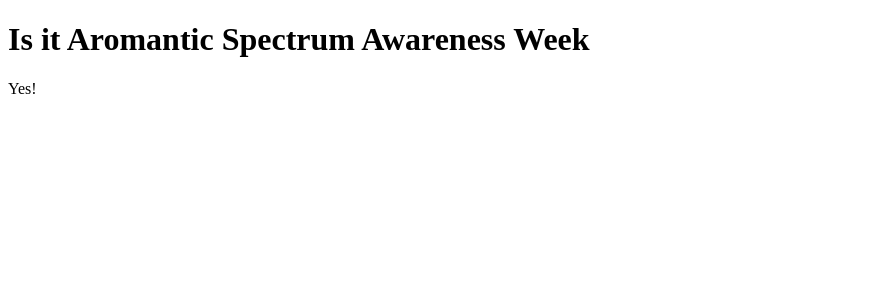
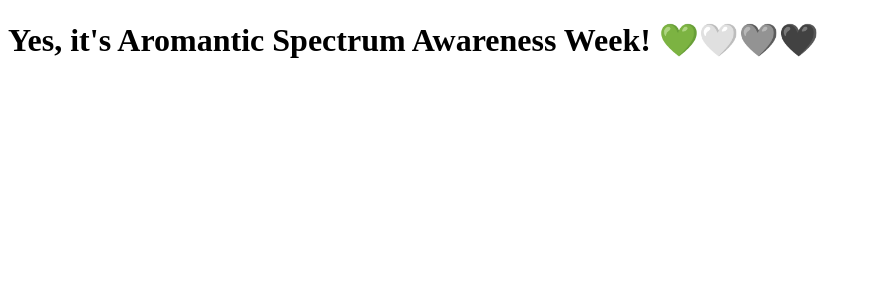
Before and after one commit to solkaz/is-it-aromantic-spectrum-awareness-week, a SvelteKit app: page / in a window 1280 px wide. Shown: the top 300 px of the page, without its empty margins (0-872 px from the left). Built offline with nearby package versions, Linux system fonts and the light colour scheme.

Commit message:
Add initial view to answer if it's ASAW

```diff
--- a/src/routes/+page.svelte
+++ b/src/routes/+page.svelte
@@ -1,8 +1,10 @@
-<script>
+<script lang="ts">
 	import { isItAroWeek } from '../date';
 
-	let isAroWeek = $state(isItAroWeek(new Date()));
+	const today = $state(new Date());
+	const isAroWeek = $derived(isItAroWeek(today));
 </script>
 
-<h1>Is it Aromantic Spectrum Awareness Week</h1>
-{isAroWeek ? 'Yes!' : 'No...'}
+<main id="main-content">
+	<h1>{isAroWeek ? "Yes, it's Aromantic Spectrum Awareness Week! 💚🤍🩶🖤" : 'No...'}</h1>
+</main>
```
